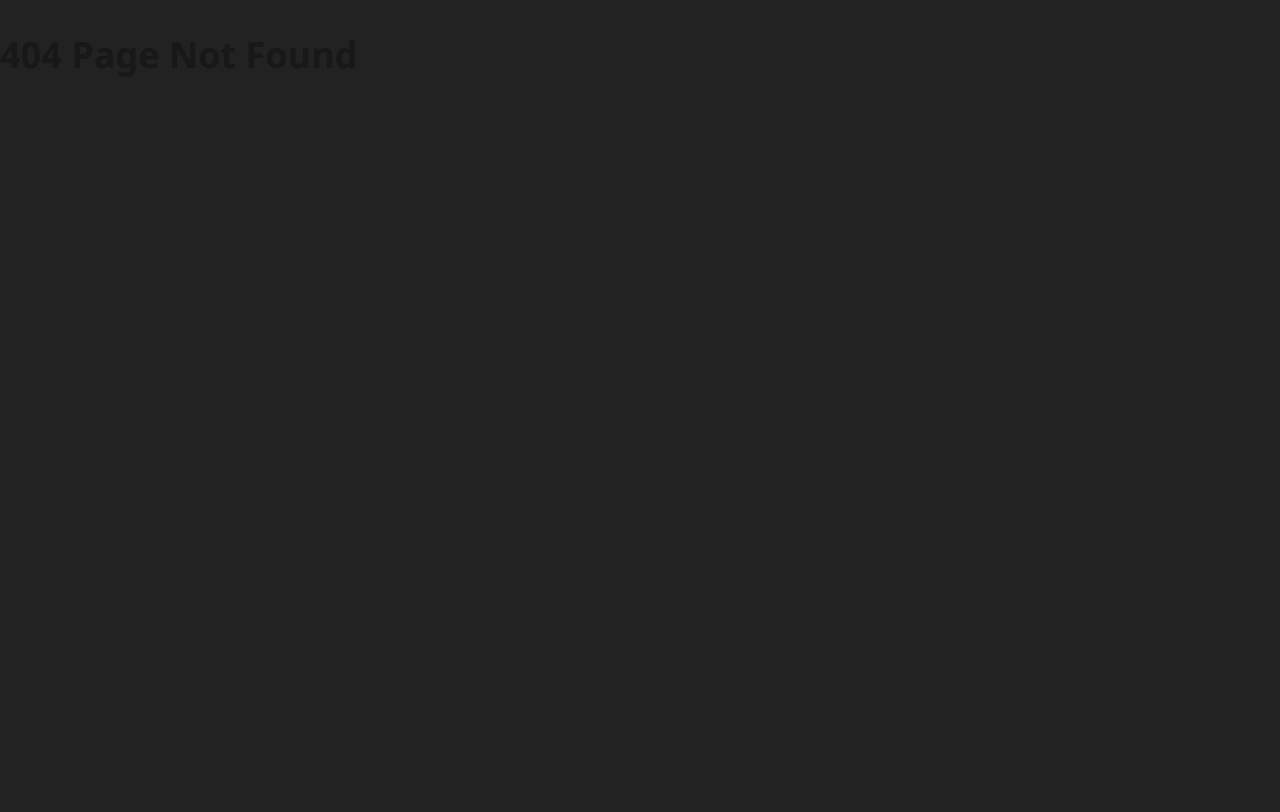
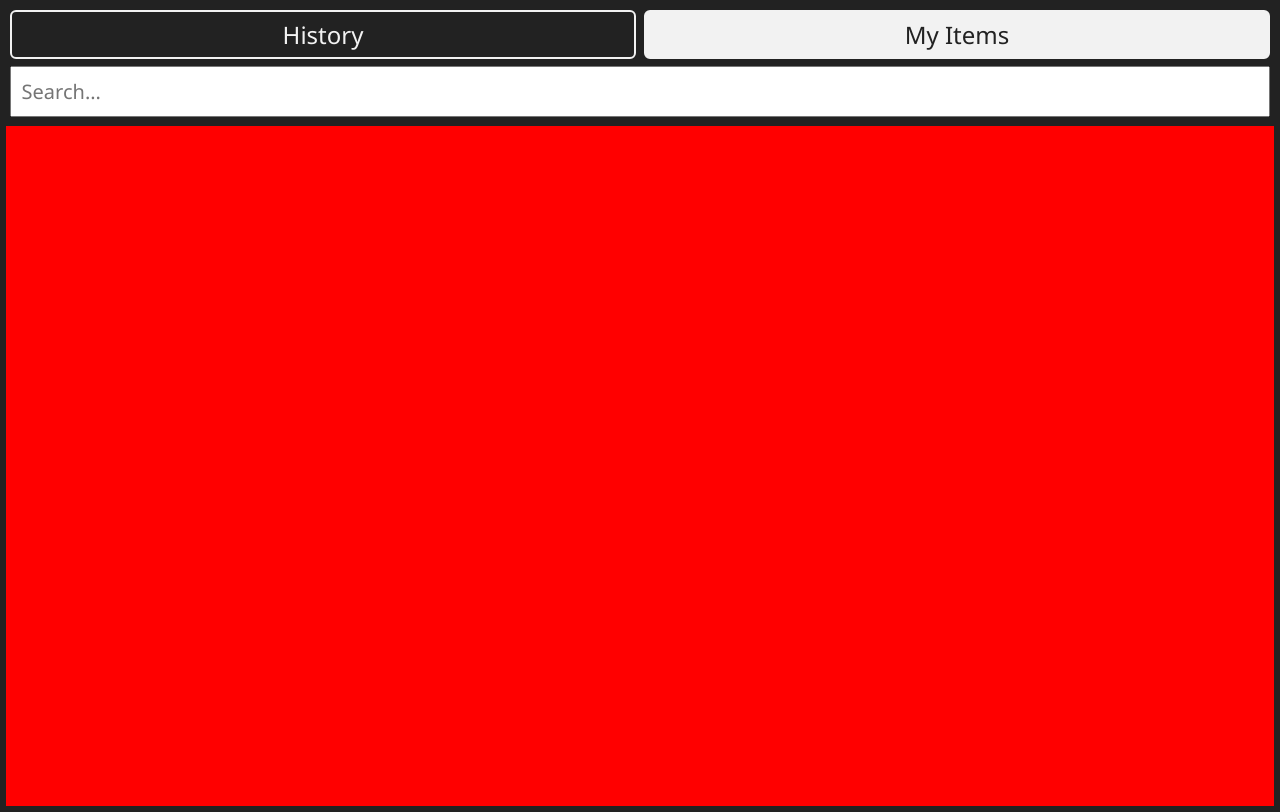
Before and after one commit to sgunkel/Pantry, a Vue app in the folder frontend/pantry-ui/: page /inventory in a window 1280 px wide. Before the commit this address had no page. Built offline with nearby package versions, Linux system fonts and the light colour scheme.

Commit message:
Add Inventory setup
Includes option selection to go between item history and the user's inventory, and also a search bar.

```diff
--- /dev/null
+++ b/frontend/pantry-ui/src/components/interactive/SelectionIndicator.vue
@@ -0,0 +1,64 @@
+<script>
+export default {
+    emits: [
+        'optionChanged'
+    ],
+    props: [
+        'allOptions',
+        'currentOption'
+    ],
+    data() {
+        return {
+            selectedOption: '',
+        }
+    },
+    mounted() {
+        this.selectedOption = this.currentOption
+    },
+    methods: {
+        optionSelected(option) {
+            if (option !== this.selectedOption) {
+                this.selectedOption = option
+                this.$emit('optionChanged', option)
+            }
+        }
+    }
+}
+</script>
+
+<template>
+    <div class="si-background">
+        <div
+          v-for="option in allOptions"
+          class="si-option"
+          :class="{ 'si-selected-option': option === this.selectedOption }"
+          @click="optionSelected(option)">
+            {{ option }}
+        </div>
+    </div>
+</template>
+
+<style>
+.si-background {
+    /* padding: 0.15em; */
+    display: flex;
+    flex-direction: row;
+    justify-content: space-between;
+}
+
+.si-option {
+    margin: 0.15em;
+    padding: 0.25em;
+    background-color: var(--background-color);
+    color: var(--foreground-color);
+    text-align: center;
+    border: 0.1em solid var(--foreground-color);
+    border-radius: 0.25em;
+    flex: 1;
+}
+
+.si-selected-option {
+    background-color: var(--foreground-color);
+    color: var(--background-color);
+}
+</style>
--- /dev/null
+++ b/frontend/pantry-ui/src/components/inventory/SelectionHeader.vue
@@ -0,0 +1,75 @@
+<script>
+import SelectionIndicator from '../interactive/SelectionIndicator.vue';
+
+const HISTORY_TITLE = 'History'
+const MY_ITEMS_TITLE = 'My Items'
+
+export default {
+    components: {
+        SelectionIndicator,
+    },
+    emits: [
+        'optionChanged',
+        'searchTextChanged'
+    ],
+    data() {
+        return {
+            pageOptions: [
+                HISTORY_TITLE,
+                MY_ITEMS_TITLE,
+            ],
+            currentOption: MY_ITEMS_TITLE,
+            searchText: '',
+        }
+    },
+    methods: {
+        relayOptionChanged(option) {
+            this.currentOption = option
+            console.log(option)
+            this.$emit('optionChanged', option)
+        }
+    }
+}
+</script>
+
+<template>
+    <div class="sh-background">
+        <SelectionIndicator
+          :allOptions="this.pageOptions"
+          :currentOption="this.currentOption"
+          @optionChanged="relayOptionChanged">
+        </SelectionIndicator>
+
+        <div class="sh-search-bar">
+            <input
+              type="text"
+              placeholder="Search..."
+              class="sh-search"
+              v-model="this.searchText"
+              @input="$emit('searchTextChanged', this.searchText)">
+        </div>
+    </div>
+</template>
+
+<style>
+.sh-background {
+    display: flex;
+    flex-direction: column;
+    padding-bottom: 0.25em;
+}
+
+.sh-search-bar {
+    padding: 0.15em;
+    margin: 0;
+
+    /* I don't like this/think there's a better way to do it... */
+    display: flex;
+    flex-direction: column;
+}
+
+.sh-search {
+    flex: 1;
+    padding: 0.5em;
+    font-size: 1.25rem;
+}
+</style>
--- a/frontend/pantry-ui/src/router/index.js
+++ b/frontend/pantry-ui/src/router/index.js
@@ -2,6 +2,7 @@ import { createRouter, createWebHistory } from 'vue-router'
 import PageNotFound from '../views/PageNotFound.vue'
 import HomeView from '../views/HomeView.vue'
 import AddEditItem from '../views/AddEditItem.vue'
+import Inventory from '../views/Inventory.vue'
 
 const router = createRouter({
   history: createWebHistory(import.meta.env.BASE_URL),
@@ -17,6 +18,11 @@ const router = createRouter({
       component: AddEditItem
     },
     {
+      path: '/inventory',
+      name: 'inventory',
+      component: Inventory
+    },
+    {
       path: '/:pathMatch(.*)*',
       component: PageNotFound
     }
--- a/frontend/pantry-ui/src/views/HomeView.vue
+++ b/frontend/pantry-ui/src/views/HomeView.vue
@@ -6,6 +6,7 @@
   <h3>Pantry application :: individual components and views</h3>
   <nav>
     <RouterLink to="/addEditItem">Component that adds or edits an item</RouterLink>
+    <RouterLink to="/inventory">Component that shows all inventory and history</RouterLink>
   </nav>
 </template>
 
@@ -13,4 +14,9 @@
 h3 {
   color: var(--color-white-mute);
 }
+
+nav {
+  display: flex;
+  flex-direction: column;
+}
 </style>
--- /dev/null
+++ b/frontend/pantry-ui/src/views/Inventory.vue
@@ -0,0 +1,50 @@
+<script>
+import SelectionHeader from '../components/inventory/SelectionHeader.vue';
+
+export default {
+    components: {
+        SelectionHeader
+    },
+    data() {
+        return {
+            showSearchBar: true,
+        }
+    },
+    methods: {
+        optionChanged(option) {
+            console.log(option)
+        },
+        searchTextChanged(text) {
+            console.log(text)
+        }
+    }
+}
+</script>
+
+<template>
+    <div class="i-background">
+        <SelectionHeader
+          @optionChanged="optionChanged"
+          @searchTextChanged="searchTextChanged">
+        </SelectionHeader>
+
+        <div class="i-view-background"></div>
+    </div>
+</template>
+
+<style>
+
+.i-background {
+    margin: 0;
+    display: flex;
+    flex-direction: column;
+    justify-content: space-between;
+    height: 100%;
+    padding: 0.25em;
+}
+
+.i-view-background {
+    flex: 1;
+    background-color: red;
+}
+</style>
```
